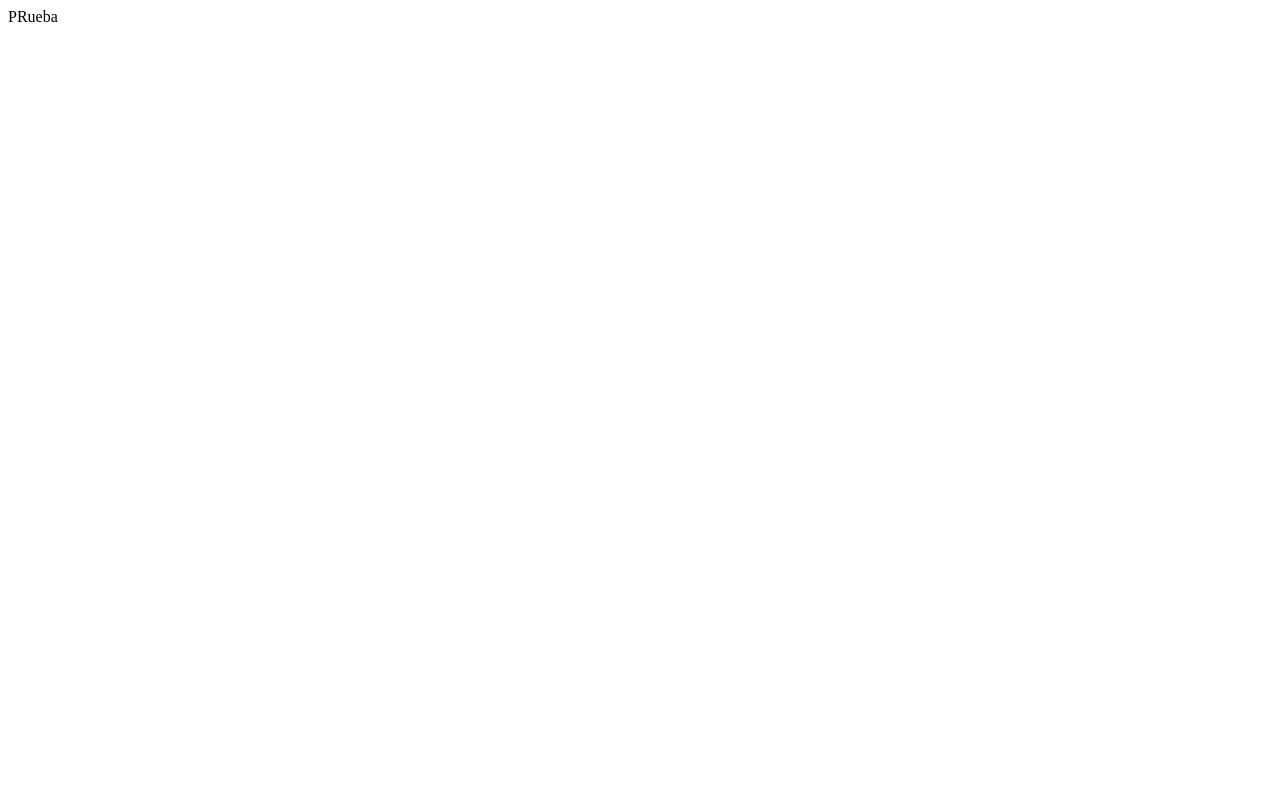
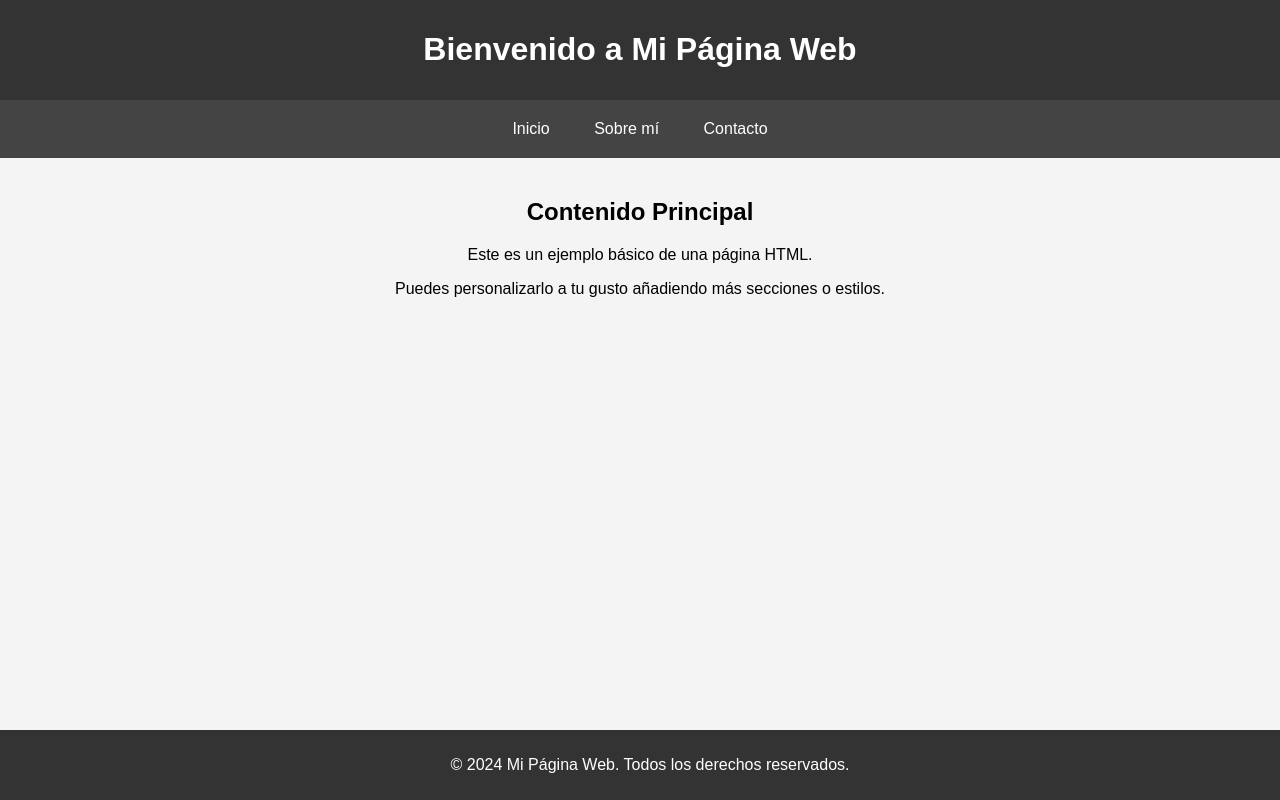
Before and after one commit to aruxo02/Mlo, a plain HTML site: page Index.html in a window 1280 px wide. Drawn offline with Linux system fonts and the light colour scheme.

Commit message:
Update Index.html

```diff
--- a/Index.html
+++ b/Index.html
@@ -1 +1,79 @@
-<html><body>PRueba</body></html>
+<!DOCTYPE html>
+<html lang="es">
+<head>
+    <meta charset="UTF-8">
+    <meta name="viewport" content="width=device-width, initial-scale=1.0">
+    <meta http-equiv="X-UA-Compatible" content="IE=edge">
+    <title>Mi Página Web</title>
+    <style>
+        body {
+            font-family: Arial, sans-serif;
+            margin: 0;
+            padding: 0;
+            background-color: #f4f4f4;
+        }
+
+        header {
+            background-color: #333;
+            color: #fff;
+            padding: 10px 0;
+            text-align: center;
+        }
+
+        nav {
+            background-color: #444;
+            padding: 10px;
+            text-align: center;
+        }
+
+        nav a {
+            color: white;
+            padding: 10px 20px;
+            text-decoration: none;
+            display: inline-block;
+        }
+
+        nav a:hover {
+            background-color: #555;
+        }
+
+        main {
+            padding: 20px;
+            text-align: center;
+        }
+
+        footer {
+            background-color: #333;
+            color: #fff;
+            text-align: center;
+            padding: 10px;
+            position: fixed;
+            width: 100%;
+            bottom: 0;
+        }
+    </style>
+</head>
+<body>
+
+    <header>
+        <h1>Bienvenido a Mi Página Web</h1>
+    </header>
+
+    <nav>
+        <a href="#inicio">Inicio</a>
+        <a href="#sobre-mi">Sobre mí</a>
+        <a href="#contacto">Contacto</a>
+    </nav>
+
+    <main>
+        <h2>Contenido Principal</h2>
+        <p>Este es un ejemplo básico de una página HTML.</p>
+        <p>Puedes personalizarlo a tu gusto añadiendo más secciones o estilos.</p>
+    </main>
+
+    <footer>
+        <p>&copy; 2024 Mi Página Web. Todos los derechos reservados.</p>
+    </footer>
+
+</body>
+</html>
```
